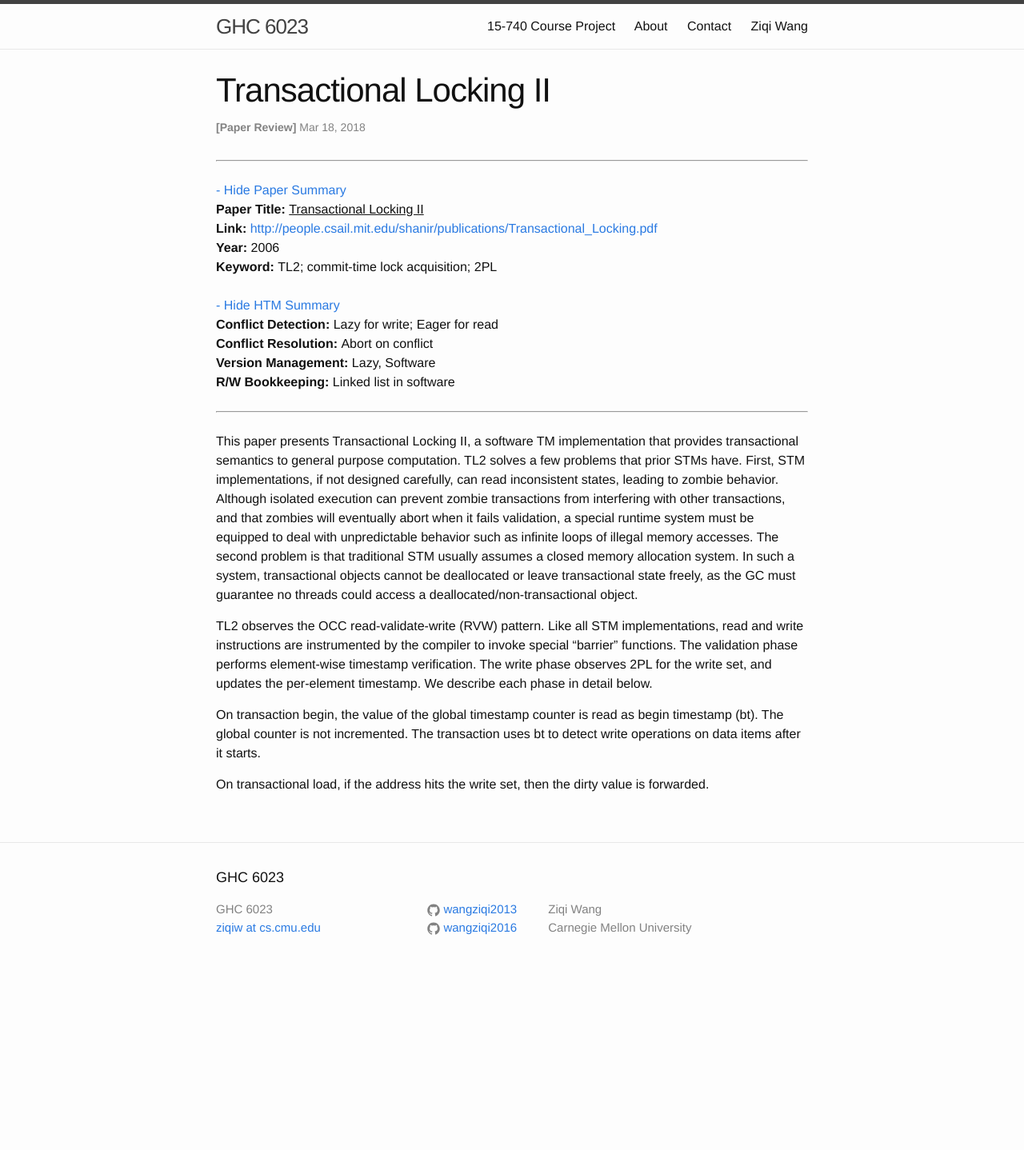
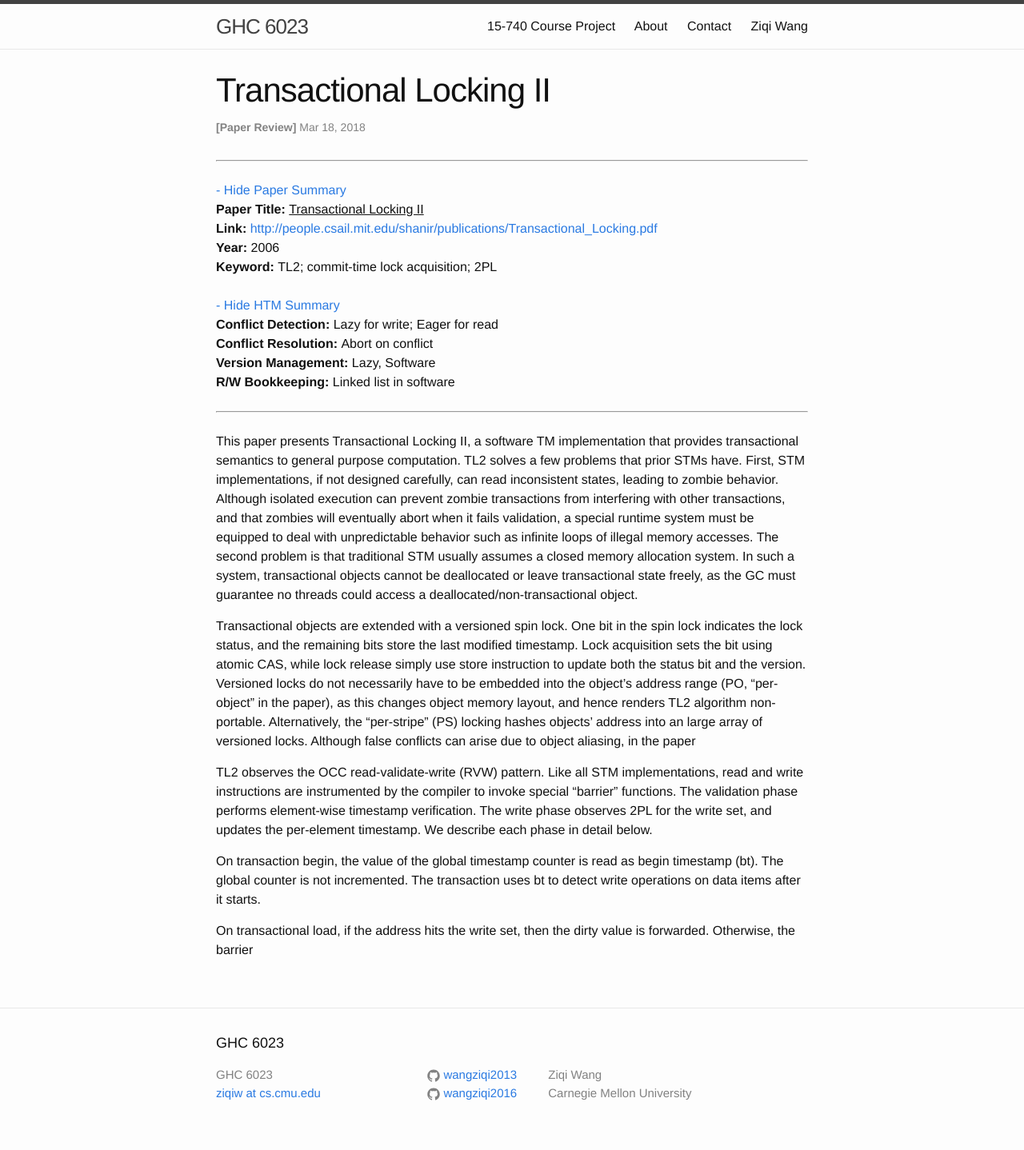
Before and after one commit to wangziqi2013/wangziqi2013.github.io, a Jekyll site: the page built from _posts/2018-03-18-Transactional-Locking-II.markdown, in a window 1280 px wide. Shown: the whole page at 80% size. Built offline with Jekyll 4.4.1, drawn with Linux system fonts in a browser that asks for light colours; before the commit the page ends 1231 px from its top, so only the background shows below that.

Commit message:
Working on versioned locking

```diff
--- a/_posts/2018-03-18-Transactional-Locking-II.markdown
+++ b/_posts/2018-03-18-Transactional-Locking-II.markdown
@@ -24,6 +24,14 @@ that traditional STM usually assumes a closed memory allocation system. In such
 objects cannot be deallocated or leave transactional state freely, as the GC must guarantee no
 threads could access a deallocated/non-transactional object.
 
+Transactional objects are extended with a versioned spin lock. One bit in the spin lock indicates the lock status,
+and the remaining bits store the last modified timestamp. Lock acquisition sets the bit using atomic
+CAS, while lock release simply use store instruction to update both the status bit and the version. Versioned locks
+do not necessarily have to be embedded into the object's address range (PO, "per-object" in the paper), as this changes object
+memory layout, and hence renders TL2 algorithm non-portable. Alternatively, the "per-stripe" (PS) locking hashes
+objects' address into an large array of versioned locks. Although false conflicts can arise due to object aliasing,
+in the paper
+
 TL2 observes the OCC read-validate-write (RVW) pattern. Like all STM implementations, read and write instructions
 are instrumented by the compiler to invoke special "barrier" functions. The validation phase performs element-wise
 timestamp verification. The write phase observes 2PL for the write set, and updates the per-element timestamp.
@@ -33,4 +41,5 @@ On transaction begin, the value of the global timestamp counter is read as begin
 The global counter is not incremented. The transaction uses bt to detect write operations on data items
 after it starts.
 
-On transactional load, if the address hits the write set, then the dirty value is forwarded.
+On transactional load, if the address hits the write set, then the dirty value is forwarded. Otherwise,
+the barrier
```
